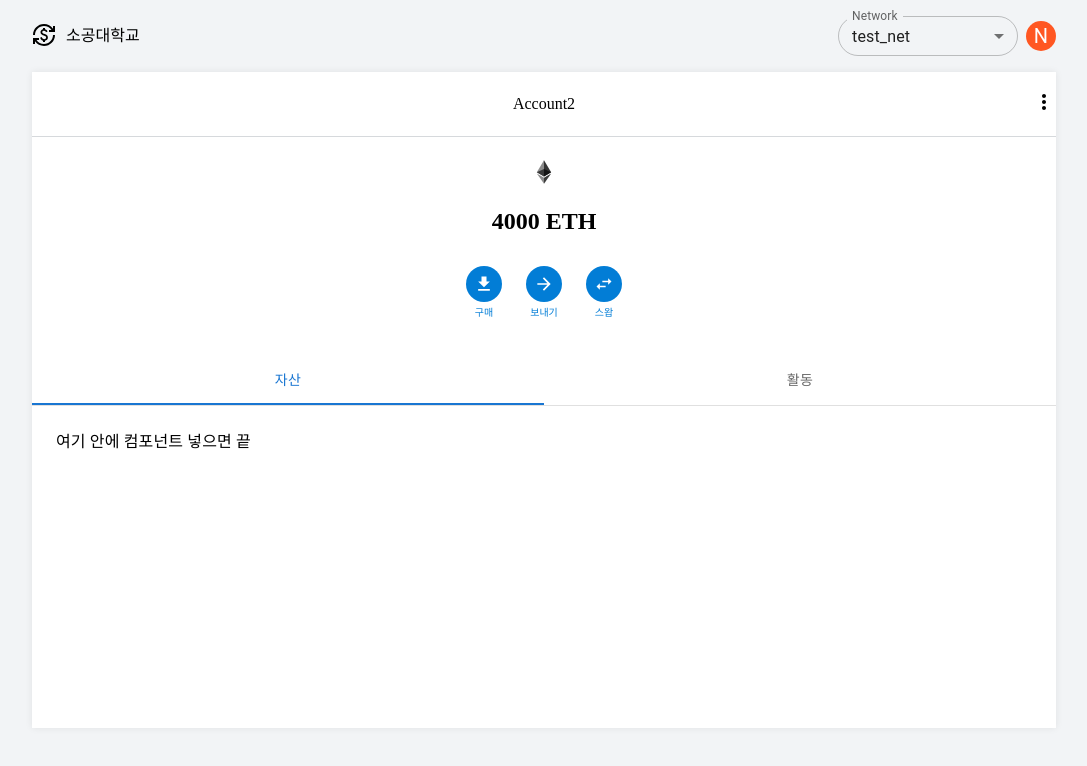
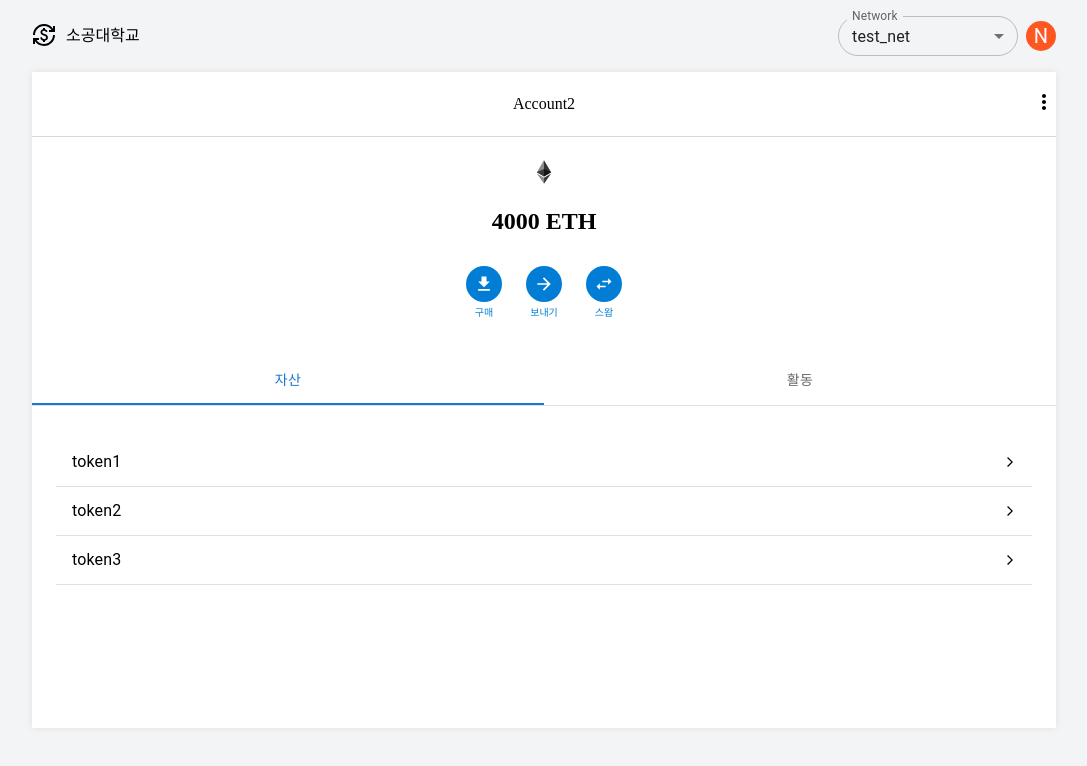
Before and after one commit to ozzing/private-ethereum-network-1, a React (Create React App) app in the folder wallet-front/: page / in a window 1280 px wide. Shown: the top 766 px of the page, without its empty margins (96-1183 px from the left). Built offline with nearby package versions, Linux system fonts and the light colour scheme.

Commit message:
[feat] : token list fin

```diff
--- /dev/null
+++ b/wallet-front/src/components/main/AssetList.js
@@ -0,0 +1,43 @@
+import { useState, useEffect } from 'react';
+import Box from '@mui/material/Box';
+import List from '@mui/material/List';
+import ListItem from '@mui/material/ListItem';
+import ListItemButton from '@mui/material/ListItemButton';
+
+import ListItemText from '@mui/material/ListItemText';
+import Divider from '@mui/material/Divider';
+import ArrowForwardIosIcon from '@mui/icons-material/ArrowForwardIos';
+
+const AssetList = () => {
+  const [tokenList, setTokenList] = useState([]);
+
+  useEffect(() => {
+    setTokenList(['token1', 'token2', 'token3']);
+  }, []);
+
+  return (
+    <Box sx={{ width: '100%' }}>
+      <nav aria-label="token list items">
+        <List>
+          {tokenList.map((element, index) => {
+            return (
+              <div key={index}>
+                <ListItem disablePadding>
+                  <ListItemButton>
+                    <ListItemText primary={element} />
+                    <ArrowForwardIosIcon
+                      style={{ width: '12px', height: '12px' }}
+                    />
+                  </ListItemButton>
+                </ListItem>
+                <Divider />
+              </div>
+            );
+          })}
+        </List>
+      </nav>
+    </Box>
+  );
+};
+
+export default AssetList;
--- a/wallet-front/src/components/main/TabContainer.js
+++ b/wallet-front/src/components/main/TabContainer.js
@@ -4,6 +4,7 @@
 import Tab from '@mui/material/Tab';
 import Typography from '@mui/material/Typography';
 import Box from '@mui/material/Box';
+import AssetList from './AssetList';
 
 const TabPanel = (props) => {
   const { children, value, index, ...other } = props;
@@ -65,7 +66,7 @@
         </Tabs>
       </Box>
       <TabPanel value={value} index={0}>
-        여기 안에 컴포넌트 넣으면 끝
+        <AssetList />
       </TabPanel>
       <TabPanel value={value} index={1}>
         Item Two
```
